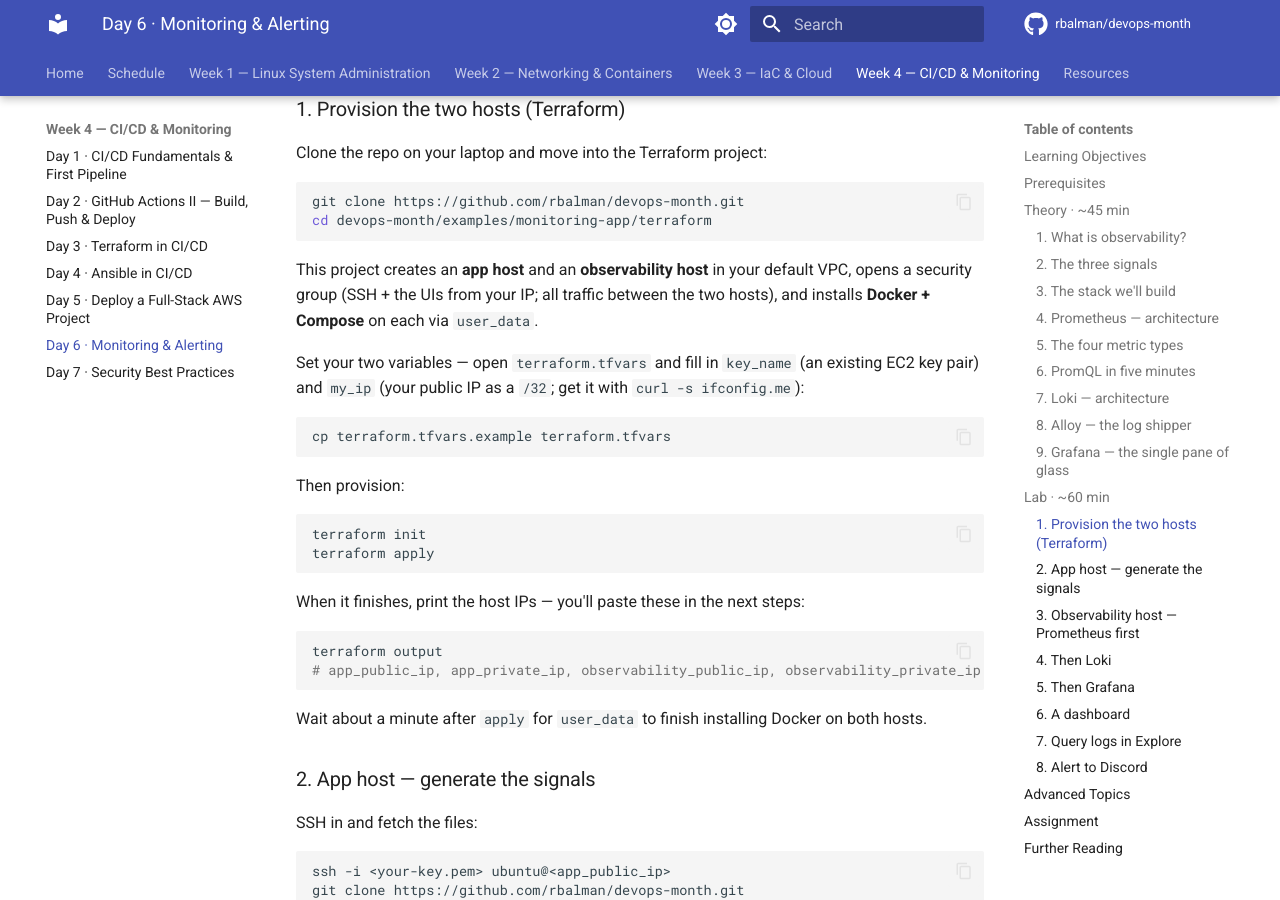
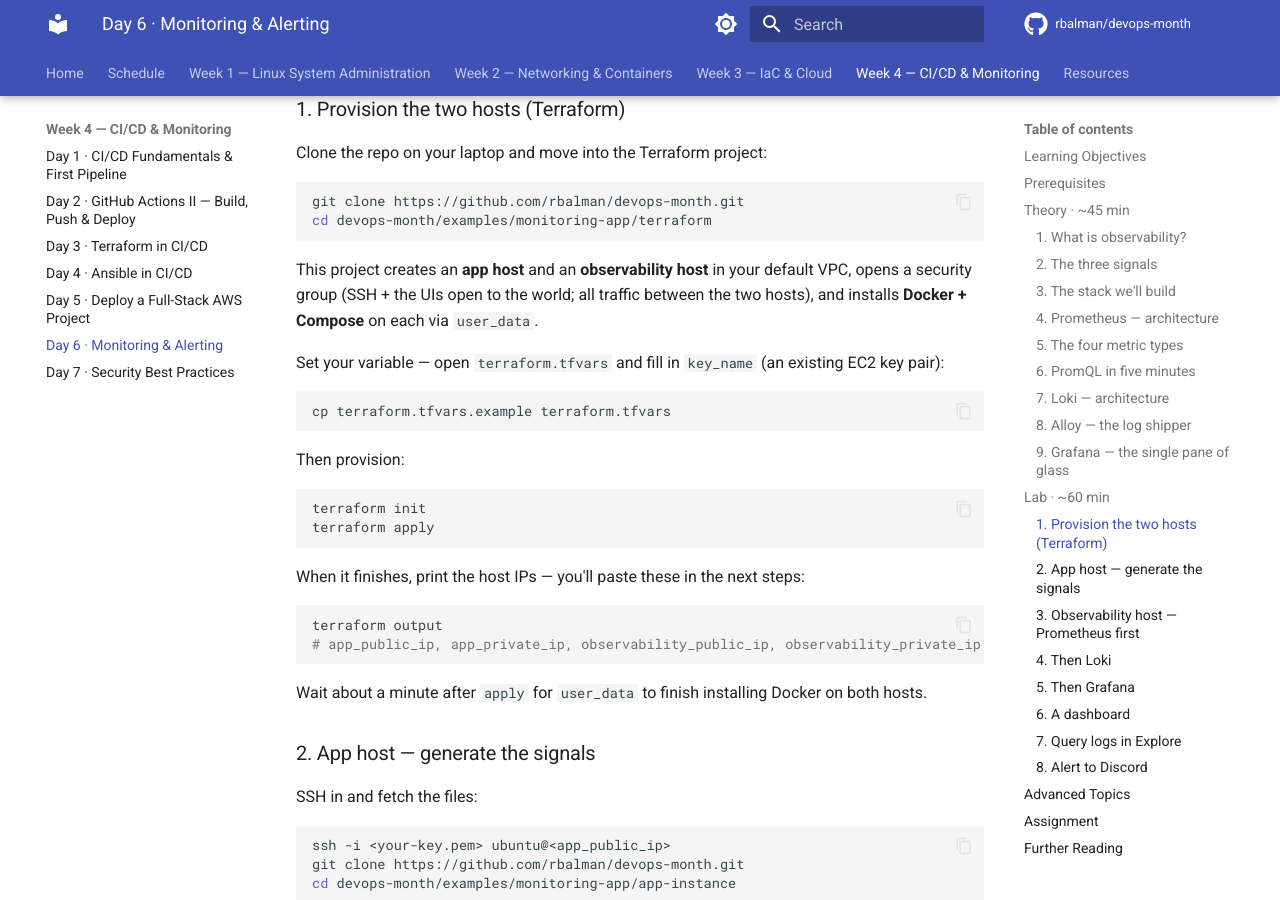
Before and after one commit to rbalman/devops-month, an MkDocs documentation site: the page built from docs/week-04/day-27.md, in a window 1280 px wide and 900 px high, scrolled down 8167 px. Built offline with MkDocs 1.6.1 and Material for MkDocs 9.7.7, drawn with Linux system fonts in a browser that asks for light colours; comment, search, counter and statistics services are not loaded.

Commit message:
update terraform vars

````diff
--- a/docs/week-04/day-27.md
+++ b/docs/week-04/day-27.md
@@ -169,9 +169,9 @@
 cd devops-month/examples/monitoring-app/terraform
 ```
 
-This project creates an **app host** and an **observability host** in your default VPC, opens a security group (SSH + the UIs from your IP; all traffic between the two hosts), and installs **Docker + Compose** on each via `user_data`.
+This project creates an **app host** and an **observability host** in your default VPC, opens a security group (SSH + the UIs open to the world; all traffic between the two hosts), and installs **Docker + Compose** on each via `user_data`.
 
-Set your two variables — open `terraform.tfvars` and fill in `key_name` (an existing EC2 key pair) and `my_ip` (your public IP as a `/32`; get it with `curl -s ifconfig.me`):
+Set your variable — open `terraform.tfvars` and fill in `key_name` (an existing EC2 key pair):
 
 ```bash
 cp terraform.tfvars.example terraform.tfvars
````
Also changed, not shown: examples/monitoring-app/README.md (+2 -2 lines).
